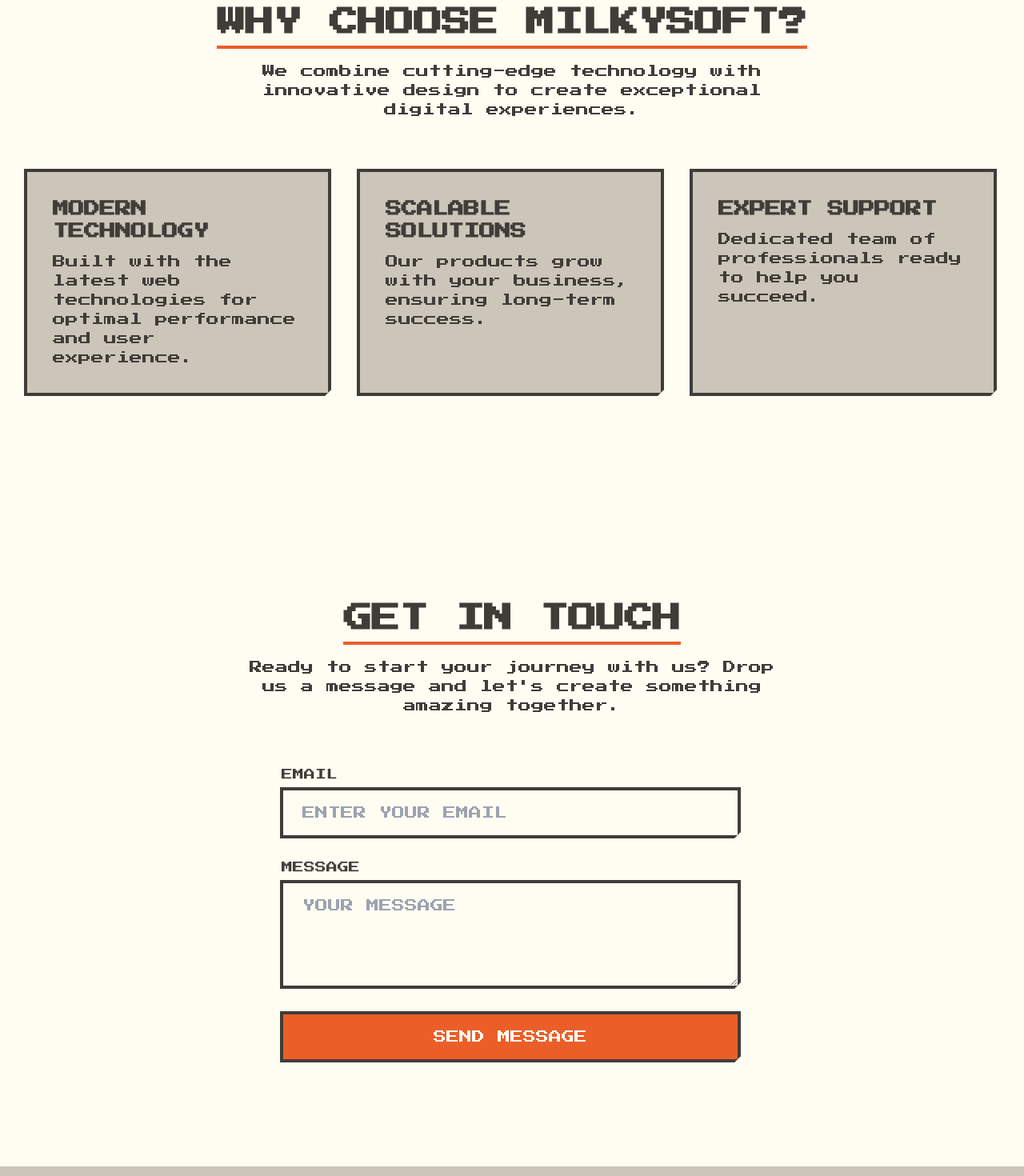
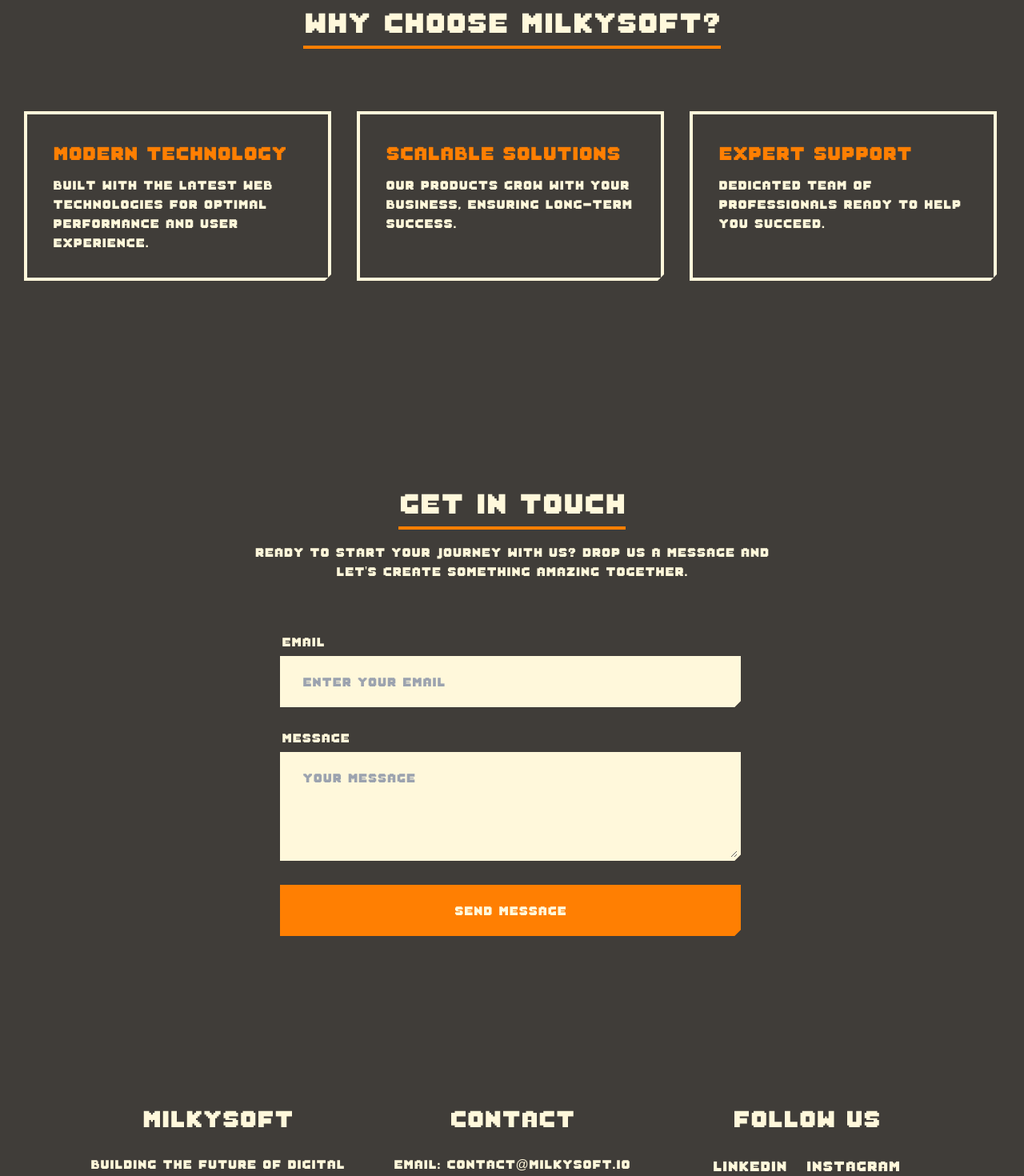
Before and after one commit to kmiecikmichal/milkysoft.github.io, a Next.js app: page / in a window 1280 px wide. Shown: the part 920-2390 px from the top of the page at 80% size. Built offline with nearby package versions, Linux system fonts and the light colour scheme.

Commit message:
Dark mode as default + font change

```diff
--- a/src/app/globals.css
+++ b/src/app/globals.css
@@ -3,10 +3,10 @@
 @tailwind utilities;
 
 :root {
-  --color-white: #fffcf2;
+  --color-white: #fff8db;
   --color-grey-light: #ccc5b9;
   --color-grey: #403d39;
-  --color-orange: #eb5e28;
+  --color-orange: #ff7f02;
   --foreground-rgb: 0, 0, 0;
   --background-rgb: 255, 255, 255;
 }
@@ -16,7 +16,7 @@
   background: rgb(var(--background-rgb));
   -webkit-font-smoothing: antialiased;
   -moz-osx-font-smoothing: grayscale;
-  font-family: var(--font-press-start-2p);
+  font-family: var(--font-sabo-filled);
 }
 
 @layer base {
@@ -25,7 +25,7 @@
   }
 
   p, span, a, button, input, textarea, label {
-    font-family: var(--font-press-start-2p);
+    font-family: var(--font-sabo-filled);
   }
 }
 
@@ -79,14 +79,13 @@
 }
 
 ::-webkit-scrollbar-track {
-  background: #fffcf2;
+  background: #403d39;
 }
 
 ::-webkit-scrollbar-thumb {
-  background: #ccc5b9;
-  border-radius: 9999px;
+  background: #fff8db;
 }
 
 ::-webkit-scrollbar-thumb:hover {
-  background: #403d39;
+  background: #ff7f02;
 }
--- a/src/app/layout.tsx
+++ b/src/app/layout.tsx
@@ -1,12 +1,10 @@
 import type { Metadata } from "next";
 import "./globals.css";
-import { Press_Start_2P } from 'next/font/google';
+import localFont from 'next/font/local';
 
-const pressStart2P = Press_Start_2P({
-  weight: '400',
-  subsets: ['latin'],
-  display: 'swap',
-  variable: '--font-press-start-2p',
+const saboFilled = localFont({
+  src: '../../public/fonts/Sabo-Filled.otf',
+  variable: '--font-sabo-filled',
 });
 
 export const metadata: Metadata = {
@@ -21,7 +19,7 @@
   children: React.ReactNode
 }) {
   return (
-    <html lang="en" className={`scroll-smooth ${pressStart2P.variable}`}>
+    <html lang="en" className={`scroll-smooth ${saboFilled.variable}`}>
       <head>
         <meta name="viewport" content="width=device-width, initial-scale=1" />
         <meta httpEquiv="Cache-Control" content="no-cache, no-store, must-revalidate" />
--- a/src/app/page.tsx
+++ b/src/app/page.tsx
@@ -63,15 +63,15 @@
   }, [submitStatus]);
 
   return (
-    <main className="min-h-screen" style={{ backgroundColor: 'var(--color-white)' }}>
+    <main className="min-h-screen" style={{ backgroundColor: 'var(--color-grey)' }}>
       {/* Hero Section */}
-      <section className="relative min-h-screen flex items-center justify-center overflow-hidden py-12" style={{ backgroundColor: 'var(--color-white)' }}>
+      <section className="relative min-h-screen flex items-center justify-center overflow-hidden py-12" style={{ backgroundColor: 'var(--color-grey)' }}>
         <div className="absolute inset-0"></div>
         <div className="max-w-7xl mx-auto text-center px-4 sm:px-6 lg:px-8 relative z-10 w-full">
-          <h1 className="text-4xl xs:text-5xl sm:text-6xl md:text-7xl lg:text-8xl font-bold tracking-tight mb-4 sm:mb-6" style={{ color: 'var(--color-grey)', letterSpacing: '0.1em' }}>
+          <h1 className="text-5xl xs:text-6xl sm:text-7xl md:text-8xl lg:text-9xl tracking-tight mb-4 sm:mb-6" style={{ color: 'var(--color-white)', letterSpacing: 'letter-spacing-md' }}>
             MILKYSOFT
           </h1>
-          <p className="text-base xs:text-lg sm:text-xl md:text-2xl mb-8 sm:mb-12 max-w-3xl mx-auto leading-relaxed" style={{ color: 'var(--color-grey)' }}>
+          <p className="text-base xs:text-lg sm:text-xl md:text-2xl mb-8 sm:mb-12 max-w-3xl mx-auto leading-relaxed" style={{ color: 'var(--color-white)' }}>
             Building pixel-perfect digital experiences
           </p>
           <div className="flex flex-col sm:flex-row gap-4 sm:gap-6 justify-center w-full max-w-xs sm:max-w-none mx-auto">
@@ -81,17 +81,18 @@
               style={{
                 backgroundColor: 'var(--color-orange)',
                 color: 'var(--color-white)',
-                border: '4px solid var(--color-grey)',
-                boxShadow: '4px 4px 0 var(--color-grey)',
+                border: '4px solid var(--color-orange)',
                 transform: 'translate(-2px, -2px)',
                 clipPath: 'polygon(0 0, 100% 0, 100% calc(100% - 8px), calc(100% - 8px) 100%, 0 100%)'
               }}
               onMouseOver={e => {
+                e.currentTarget.style.borderColor = 'var(--color-grey-light)';
                 e.currentTarget.style.backgroundColor = 'var(--color-grey-light)';
                 e.currentTarget.style.transform = 'translate(0, 0)';
                 e.currentTarget.style.boxShadow = 'none';
               }}
               onMouseOut={e => {
+                e.currentTarget.style.borderColor = 'var(--color-orange)';
                 e.currentTarget.style.backgroundColor = 'var(--color-orange)';
                 e.currentTarget.style.transform = 'translate(-2px, -2px)';
                 e.currentTarget.style.boxShadow = '4px 4px 0 var(--color-grey)';
@@ -103,10 +104,9 @@
               href="#about"
               className="group px-8 py-4 transition-all duration-300 text-base sm:text-lg"
               style={{
-                border: '4px solid var(--color-grey)',
-                color: 'var(--color-grey)',
+                border: '4px solid var(--color-white)',
+                color: 'var(--color-white)',
                 backgroundColor: 'transparent',
-                boxShadow: '4px 4px 0 var(--color-grey)',
                 transform: 'translate(-2px, -2px)',
                 clipPath: 'polygon(0 0, 100% 0, 100% calc(100% - 8px), calc(100% - 8px) 100%, 0 100%)'
               }}
@@ -117,8 +117,8 @@
                 e.currentTarget.style.boxShadow = 'none';
               }}
               onMouseOut={e => {
-                e.currentTarget.style.borderColor = 'var(--color-grey)';
-                e.currentTarget.style.color = 'var(--color-grey)';
+                e.currentTarget.style.borderColor = 'var(--color-white)';
+                e.currentTarget.style.color = 'var(--color-white)';
                 e.currentTarget.style.transform = 'translate(-2px, -2px)';
                 e.currentTarget.style.boxShadow = '4px 4px 0 var(--color-grey)';
               }}
@@ -130,53 +130,88 @@
       </section>
 
       {/* Features Section */}
-      <section id="about" className="py-32 relative" style={{ backgroundColor: 'var(--color-white)' }}>
+      <section id="about" className="py-32 relative" style={{ backgroundColor: 'var(--color-grey)' }}>
         <div className="max-w-7xl mx-auto px-4 sm:px-6 lg:px-8 relative z-10">
           <div className="text-center mb-16">
-            <h2 className="text-4xl font-bold mb-4" style={{ color: 'var(--color-grey)', borderBottom: '4px solid var(--color-orange)', display: 'inline-block', paddingBottom: '0.25em' }}>
+            <h2 className="text-4xl mb-4" style={{
+              color: 'var(--color-white)',
+              borderBottom: '4px solid var(--color-orange)',
+              display: 'inline-block',
+              paddingBottom: '0.25em'
+              }}>
               WHY CHOOSE MILKYSOFT?
             </h2>
-            <p className="text-base max-w-2xl mx-auto" style={{ color: 'var(--color-grey)' }}>
-              We combine cutting-edge technology with innovative design to create exceptional digital experiences.
-            </p>
           </div>
           <div className="grid grid-cols-1 md:grid-cols-3 gap-8">
             <div className="group p-8 transition-all duration-300" style={{
-              backgroundColor: 'var(--color-grey-light)',
-              color: 'var(--color-grey)',
-              border: '4px solid var(--color-grey)',
-              boxShadow: '4px 4px 0 var(--color-grey)',
+              backgroundColor: 'var(--color-grey)',
+              color: 'var(--color-white)',
+              border: '4px solid var(--color-white)',
               transform: 'translate(-2px, -2px)',
               clipPath: 'polygon(0 0, 100% 0, 100% calc(100% - 8px), calc(100% - 8px) 100%, 0 100%)'
+            }}
+            onMouseOver={e => {
+              e.currentTarget.style.borderColor = 'var(--color-white)';
+              e.currentTarget.style.color = 'var(--color-grey)';
+              e.currentTarget.style.backgroundColor = 'var(--color-white)';
+              e.currentTarget.style.transform = 'translate(0, 0)';
+            }}
+            onMouseOut={e => {
+              e.currentTarget.style.borderColor = 'var(--color-white)';
+              e.currentTarget.style.color = 'var(--color-white)';
+              e.currentTarget.style.backgroundColor= 'var(--color-grey)';
+              e.currentTarget.style.transform = 'translate(-2px, -2px)';
             }}>
-              <h3 className="text-xl font-semibold mb-3" style={{ color: 'var(--color-grey)' }}>MODERN TECHNOLOGY</h3>
-              <p style={{ color: 'var(--color-grey)' }}>
+              <h3 className="text-2xl mb-3" style={{ color: 'var(--color-orange)' }}>MODERN TECHNOLOGY</h3>
+              <p>
                 Built with the latest web technologies for optimal performance and user experience.
               </p>
             </div>
             <div className="group p-8 transition-all duration-300" style={{
-              backgroundColor: 'var(--color-grey-light)',
-              color: 'var(--color-grey)',
-              border: '4px solid var(--color-grey)',
-              boxShadow: '4px 4px 0 var(--color-grey)',
+              backgroundColor: 'var(--color-grey)',
+              color: 'var(--color-white)',
+              border: '4px solid var(--color-white)',
               transform: 'translate(-2px, -2px)',
               clipPath: 'polygon(0 0, 100% 0, 100% calc(100% - 8px), calc(100% - 8px) 100%, 0 100%)'
+            }}
+            onMouseOver={e => {
+              e.currentTarget.style.borderColor = 'var(--color-white)';
+              e.currentTarget.style.color = 'var(--color-grey)';
+              e.currentTarget.style.backgroundColor = 'var(--color-white)';
+              e.currentTarget.style.transform = 'translate(0, 0)';
+            }}
+            onMouseOut={e => {
+              e.currentTarget.style.borderColor = 'var(--color-white)';
+              e.currentTarget.style.color = 'var(--color-white)';
+              e.currentTarget.style.backgroundColor= 'var(--color-grey)';
+              e.currentTarget.style.transform = 'translate(-2px, -2px)';
             }}>
-              <h3 className="text-xl font-semibold mb-3" style={{ color: 'var(--color-grey)' }}>SCALABLE SOLUTIONS</h3>
-              <p style={{ color: 'var(--color-grey)' }}>
+              <h3 className="text-2xl mb-3" style={{ color: 'var(--color-orange)' }}>SCALABLE SOLUTIONS</h3>
+              <p>
                 Our products grow with your business, ensuring long-term success.
               </p>
             </div>
             <div className="group p-8 transition-all duration-300" style={{
-              backgroundColor: 'var(--color-grey-light)',
-              color: 'var(--color-grey)',
-              border: '4px solid var(--color-grey)',
-              boxShadow: '4px 4px 0 var(--color-grey)',
+              backgroundColor: 'var(--color-grey)',
+              color: 'var(--color-white)',
+              border: '4px solid var(--color-white)',
               transform: 'translate(-2px, -2px)',
               clipPath: 'polygon(0 0, 100% 0, 100% calc(100% - 8px), calc(100% - 8px) 100%, 0 100%)'
+            }}
+            onMouseOver={e => {
+              e.currentTarget.style.borderColor = 'var(--color-white)';
+              e.currentTarget.style.color = 'var(--color-grey)';
+              e.currentTarget.style.backgroundColor = 'var(--color-white)';
+              e.currentTarget.style.transform = 'translate(0, 0)';
+            }}
+            onMouseOut={e => {
+              e.currentTarget.style.borderColor = 'var(--color-white)';
+              e.currentTarget.style.color = 'var(--color-white)';
+              e.currentTarget.style.backgroundColor= 'var(--color-grey)';
+              e.currentTarget.style.transform = 'translate(-2px, -2px)';
             }}>
-              <h3 className="text-xl font-semibold mb-3" style={{ color: 'var(--color-grey)' }}>EXPERT SUPPORT</h3>
-              <p style={{ color: 'var(--color-grey)' }}>
+              <h3 className="text-2xl mb-3" style={{ color: 'var(--color-orange)' }}>EXPERT SUPPORT</h3>
+              <p>
                 Dedicated team of professionals ready to help you succeed.
               </p>
             </div>
@@ -185,20 +220,24 @@
       </section>
 
       {/* Contact Section */}
-      <section id="contact" className="py-32 relative" style={{ backgroundColor: 'var(--color-white)' }}>
+      <section id="contact" className="py-32 relative" style={{ backgroundColor: 'var(--color-grey)' }}>
         <div className="max-w-7xl mx-auto px-4 sm:px-6 lg:px-8 relative z-10">
           <div className="text-center mb-16">
-            <h2 className="text-4xl font-bold mb-4" style={{ color: 'var(--color-grey)', borderBottom: '4px solid var(--color-orange)', display: 'inline-block', paddingBottom: '0.25em' }}>
+            <h2 className="text-4xl mb-4" style={{
+              color: 'var(--color-white)',
+              borderBottom: '4px solid var(--color-orange)',
+              display: 'inline-block',
+              paddingBottom: '0.25em' }}>
               GET IN TOUCH
             </h2>
-            <p className="text-base max-w-2xl mx-auto" style={{ color: 'var(--color-grey)' }}>
+            <p className="text-base max-w-2xl mx-auto" style={{ color: 'var(--color-white)' }}>
               Ready to start your journey with us? Drop us a message and let's create something amazing together.
             </p>
           </div>
           <div className="max-w-xl mx-auto">
             <form className="space-y-6" onSubmit={handleSubmit}>
               <div>
-                <label htmlFor="email" className="block text-sm font-medium mb-2" style={{ color: 'var(--color-grey)' }}>
+                <label htmlFor="email" className="block text-base mb-2" style={{ color: 'var(--color-white)' }}>
                   EMAIL
                 </label>
                 <input
@@ -208,10 +247,9 @@
                   value={email}
                   onChange={e => setEmail(e.target.value)}
                   style={{
-                    backgroundColor: 'transparent',
+                    backgroundColor: 'var(--color-white)',
                     color: 'var(--color-grey)',
-                    border: '4px solid var(--color-grey)',
-                    boxShadow: '4px 4px 0 var(--color-grey)',
+                    border: '4px solid var(--color-white)',
                     transform: 'translate(-2px, -2px)',
                     clipPath: 'polygon(0 0, 100% 0, 100% calc(100% - 8px), calc(100% - 8px) 100%, 0 100%)'
                   }}
@@ -220,7 +258,7 @@
                 />
               </div>
               <div>
-                <label htmlFor="message" className="block text-sm font-medium mb-2" style={{ color: 'var(--color-grey)' }}>
+                <label htmlFor="message" className="block text-base mb-2" style={{ color: 'var(--color-white)' }}>
                   MESSAGE
                 </label>
                 <textarea
@@ -230,10 +268,9 @@
                   value={message}
                   onChange={e => setMessage(e.target.value)}
                   style={{
-                    backgroundColor: 'transparent',
+                    backgroundColor: 'var(--color-white)',
                     color: 'var(--color-grey)',
-                    border: '4px solid var(--color-grey)',
-                    boxShadow: '4px 4px 0 var(--color-grey)',
+                    border: '4px solid var(--color-white)',
                     transform: 'translate(-2px, -2px)',
                     clipPath: 'polygon(0 0, 100% 0, 100% calc(100% - 8px), calc(100% - 8px) 100%, 0 100%)'
                   }}
@@ -247,18 +284,19 @@
                 style={{
                   backgroundColor: 'var(--color-orange)',
                   color: 'var(--color-white)',
-                  border: '4px solid var(--color-grey)',
-                  boxShadow: '4px 4px 0 var(--color-grey)',
+                  border: '4px solid var(--color-orange)',
                   transform: 'translate(-2px, -2px)',
                   clipPath: 'polygon(0 0, 100% 0, 100% calc(100% - 8px), calc(100% - 8px) 100%, 0 100%)'
                 }}
                 onMouseOver={e => {
                   e.currentTarget.style.backgroundColor = 'var(--color-grey-light)';
+                  e.currentTarget.style.borderColor = 'var(--color-grey-light)';
                   e.currentTarget.style.transform = 'translate(0, 0)';
                   e.currentTarget.style.boxShadow = 'none';
                 }}
                 onMouseOut={e => {
                   e.currentTarget.style.backgroundColor = 'var(--color-orange)';
+                  e.currentTarget.style.borderColor = 'var(--color-orange)';
                   e.currentTarget.style.transform = 'translate(-2px, -2px)';
                   e.currentTarget.style.boxShadow = '4px 4px 0 var(--color-grey)';
                 }}
@@ -272,26 +310,36 @@
       </section>
 
       {/* Footer */}
-      <footer style={{ backgroundColor: 'var(--color-grey-light)', color: 'var(--color-grey)' }} className="py-20 text-center">
+      <footer style={{ backgroundColor: 'var(--color-grey)', color: 'var(--color-white)' }} className="py-20 text-center">
         <div className="container flex flex-col items-center justify-center">
           <div className="grid grid-cols-1 md:grid-cols-3 gap-12 w-full">
             <div>
-              <h3 className="text-2xl font-medium mb-6 tracking-tight" style={{ color: 'var(--color-grey)', display: 'inline-block', paddingBottom: '0.1em' }}>MILKYSOFT</h3>
-              <p style={{ color: 'var(--color-grey)' }}>
+              <h3 className="text-3xl mb-6 tracking-tight" style={{
+                color: 'var(--color-white)',
+                display: 'inline-block',
+                paddingBottom: '0.1em' }}>MILKYSOFT</h3>
+              <p style={{ color: 'var(--color-white)' }}>
                 Building the future of digital solutions.
               </p>
             </div>
             <div>
-              <h3 className="text-2xl font-medium mb-6 tracking-tight" style={{ color: 'var(--color-grey)', display: 'inline-block', paddingBottom: '0.1em' }}>CONTACT</h3>
-              <p style={{ color: 'var(--color-grey)' }}>
+              <h3 className="text-3xl mb-6 tracking-tight" style={{
+                color: 'var(--color-white)',
+                display: 'inline-block',
+                paddingBottom: '0.1em'
+                }}>CONTACT</h3>
+              <p style={{ color: 'var(--color-white)' }}>
                 Email: contact@milkysoft.io
               </p>
             </div>
             <div>
-              <h3 className="text-2xl font-medium mb-6 tracking-tight" style={{ color: 'var(--color-grey)', display: 'inline-block', paddingBottom: '0.1em' }}>FOLLOW US</h3>
+              <h3 className="text-3xl mb-6 tracking-tight" style={{
+                color: 'var(--color-white)',
+                display: 'inline-block',
+                paddingBottom: '0.1em' }}>FOLLOW US</h3>
               <div className="flex space-x-6 justify-center">
-                <a href="https://www.linkedin.com/company/milkysoft" target="_blank" rel="noopener noreferrer" style={{ color: 'var(--color-grey)' }} className="transition-colors duration-300 text-lg font-light">LinkedIn</a>
-                <a href="https://www.instagram.com/milkysoft_io?igsh=cWs0dWs5NGJ6dmR5&utm_source=qr" target="_blank" rel="noopener noreferrer" style={{ color: 'var(--color-grey)' }} className="transition-colors duration-300 text-lg font-light">Instagram</a>
+                <a href="https://www.linkedin.com/company/milkysoft" target="_blank" rel="noopener noreferrer" style={{ color: 'var(--color-white)' }} className="transition-colors duration-300 text-lg">LinkedIn</a>
+                <a href="https://www.instagram.com/milkysoft_io?igsh=cWs0dWs5NGJ6dmR5&utm_source=qr" target="_blank" rel="noopener noreferrer" style={{ color: 'var(--color-white)' }} className="transition-colors duration-300 text-lg">Instagram</a>
               </div>
             </div>
           </div>
```
Also changed, not shown: public/fonts/Sabo-Filled.otf (added), public/fonts/SaoTorpes.otf (deleted).
